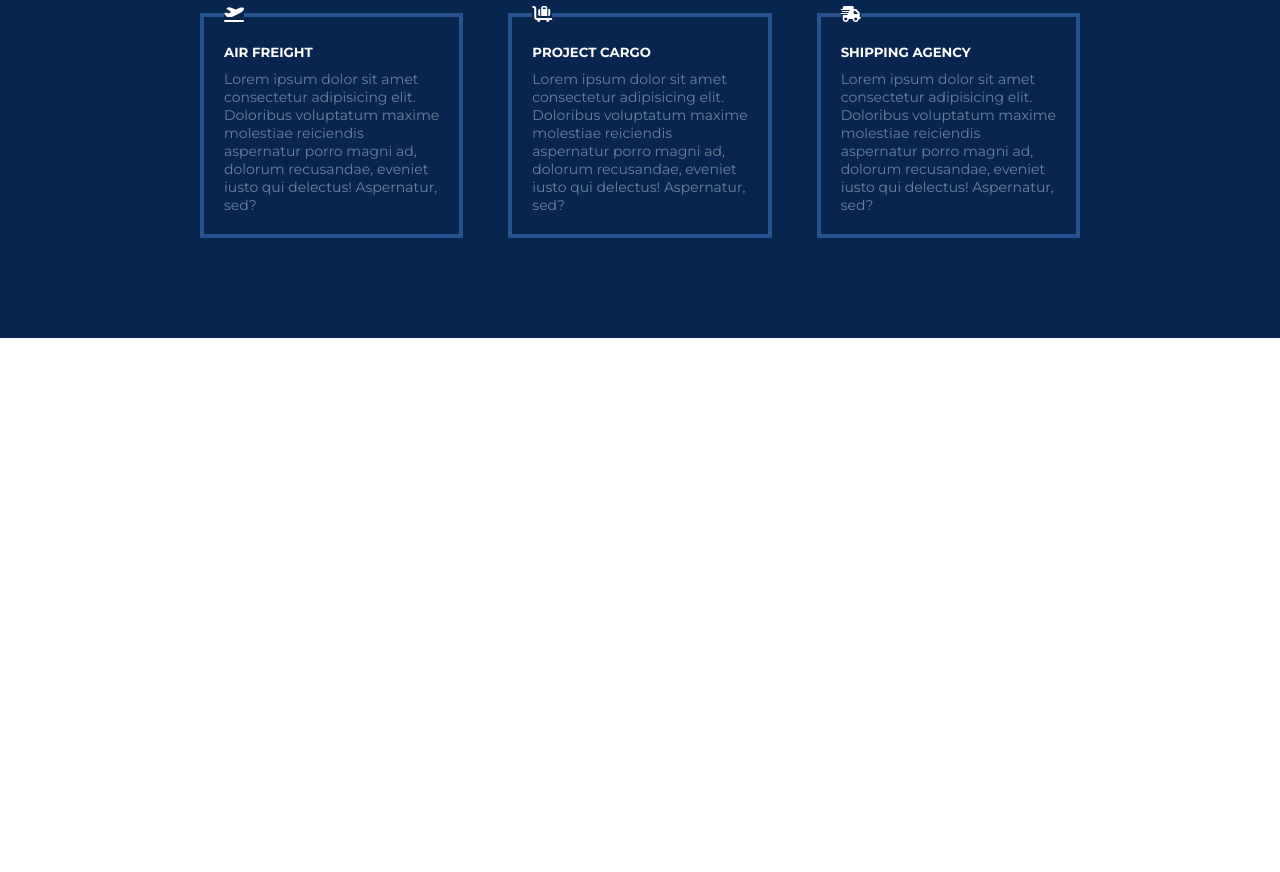
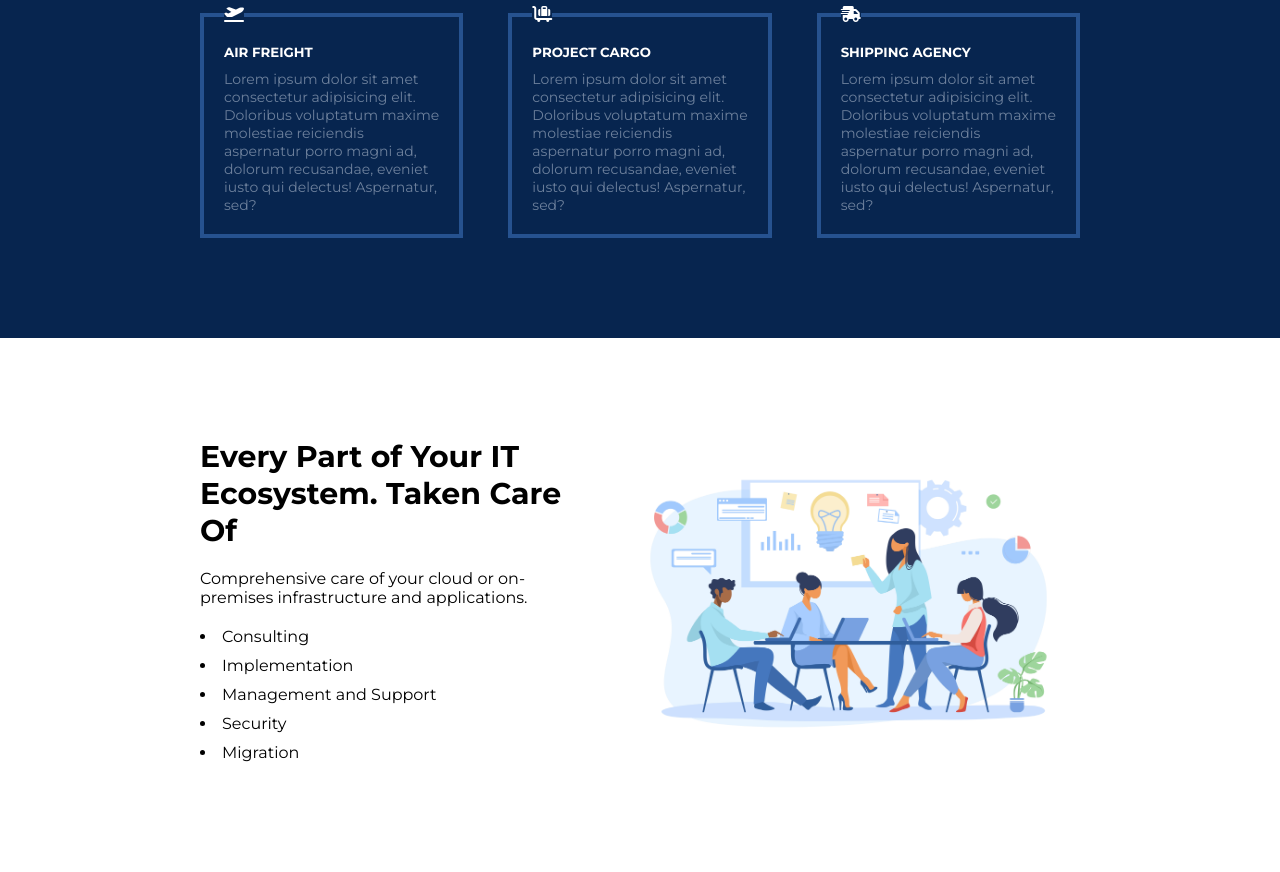
Before and after one commit to Md-Abul-Kalam-Azad-318/responsive-website-html-css, a plain HTML site: page index.html in a window 1280 px wide. Shown: the part 5073-5945 px from the top of the page. Before the commit the page ends 5411 px from the top, so only its background shows below. Drawn offline with Linux system fonts and the light colour scheme.

Commit message:
take care section code

```diff
--- a/index.html
+++ b/index.html
@@ -273,6 +273,28 @@
             </fieldset>
           </div>
         </section>
+
+        <!-- Seventh Section code start -->
+         <section id="seventh-section">
+          <div id="takeCare-parent">
+            <div class="single-takeCare">
+              <h3>Every Part of Your IT Ecosystem. Taken Care Of</h3>
+              <p>Comprehensive care of your cloud or on-premises infrastructure and applications.</p>
+              <ul>
+                <li>Consulting</li>
+                <li>Implementation</li>
+                <li>Management and Support</li>
+                <li>Security</li>
+                <li>Migration</li>
+              </ul>
+            </div>
+            <div class="single-takeCare-imgbox">
+              <img src="images/take-care.jpg" alt="take-care image">
+            </div>
+
+          </div>
+
+         </section>
     </main>
   </body>
 </html>
--- a/style.css
+++ b/style.css
@@ -420,6 +420,37 @@ form p{
     letter-spacing: 0.1em;
 }
 
+/* Seventh Section code start */
+
+#seventh-section{
+    padding: 100px 0;
+}
+
+#takeCare-parent{
+    display: flex;
+    margin-left: 200px;
+    margin-right: 200px;
+    gap: 30px;
+    justify-content: space-between;
+    align-items: center;
+}
+.single-takeCare-imgbox{
+    width: 100%;
+}
+.single-takeCare-imgbox img{
+    width: 100%;
+}
+.single-takeCare h3{
+    font-size: 30px;
+}
+.single-takeCare p{
+    margin: 20px 0;
+}
+.single-takeCare ul li{
+    list-style-position:inside;
+    margin: 10px 0;
+}
+
 
 
 
@@ -499,7 +530,21 @@ form{
 .first-single-match{
     text-align: center;
 }
+/* Finished Projects section work */
+
+/* Start Take Care Section code */
+#takeCare-parent{
+    display: block;
+    margin-left: 30px;
+    margin-right: 30px;
 }
+.single-takeCare{
+    margin-bottom: 70px;
+}
+}
+
+
+
 
 
 
@@ -572,4 +617,16 @@ form{
     margin-right: 70px;
 }
 
+/* Finished Match Projects Section code */
+
+
+/* Start Take Care Section code */
+#takeCare-parent{
+    display: block;
+    margin-left: 70px;
+    margin-right: 70px;
 }
+.single-takeCare{
+    margin-bottom: 80px;
+}
+}
```
Also changed, not shown: images/take-care.jpg (added).
